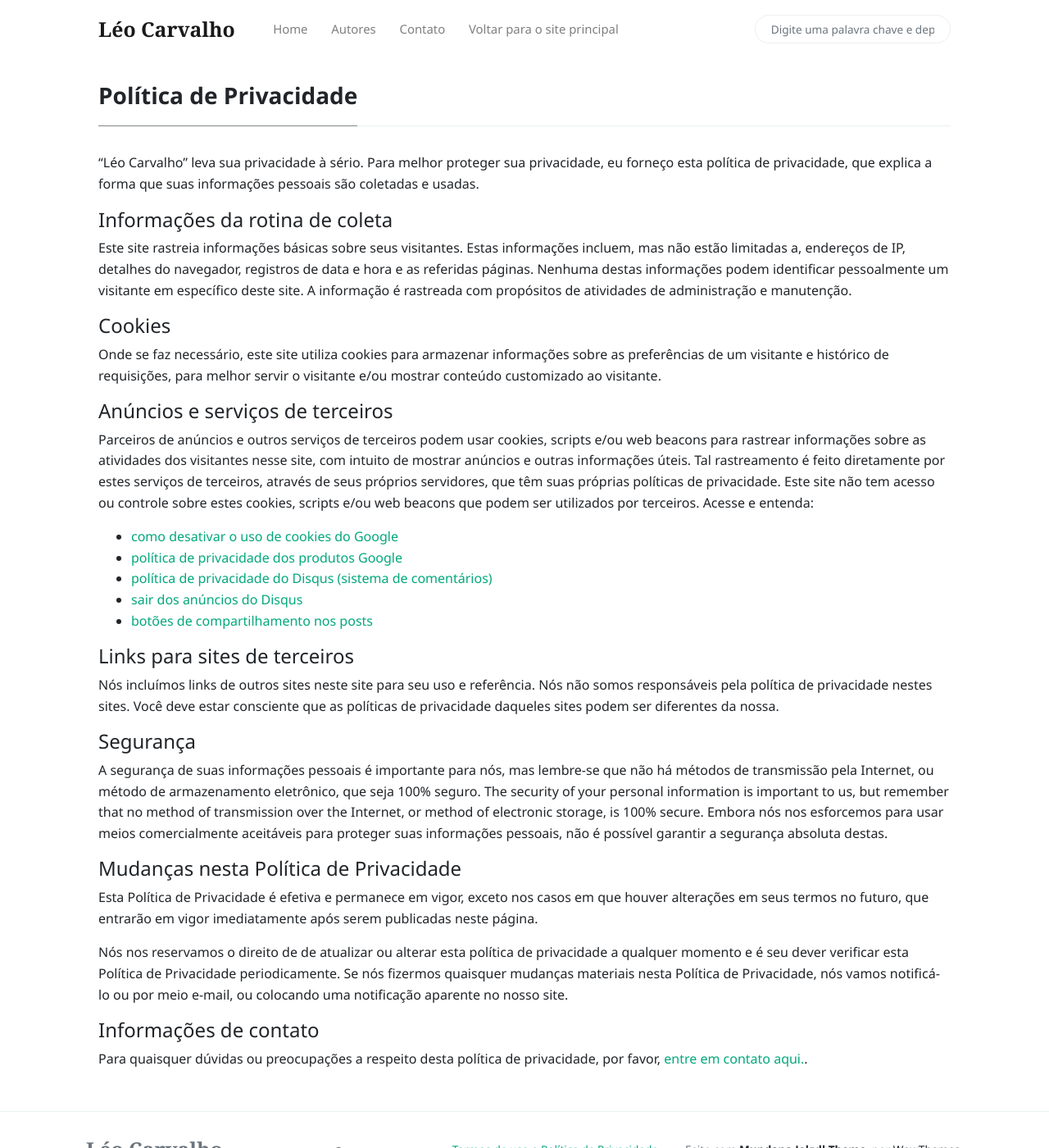
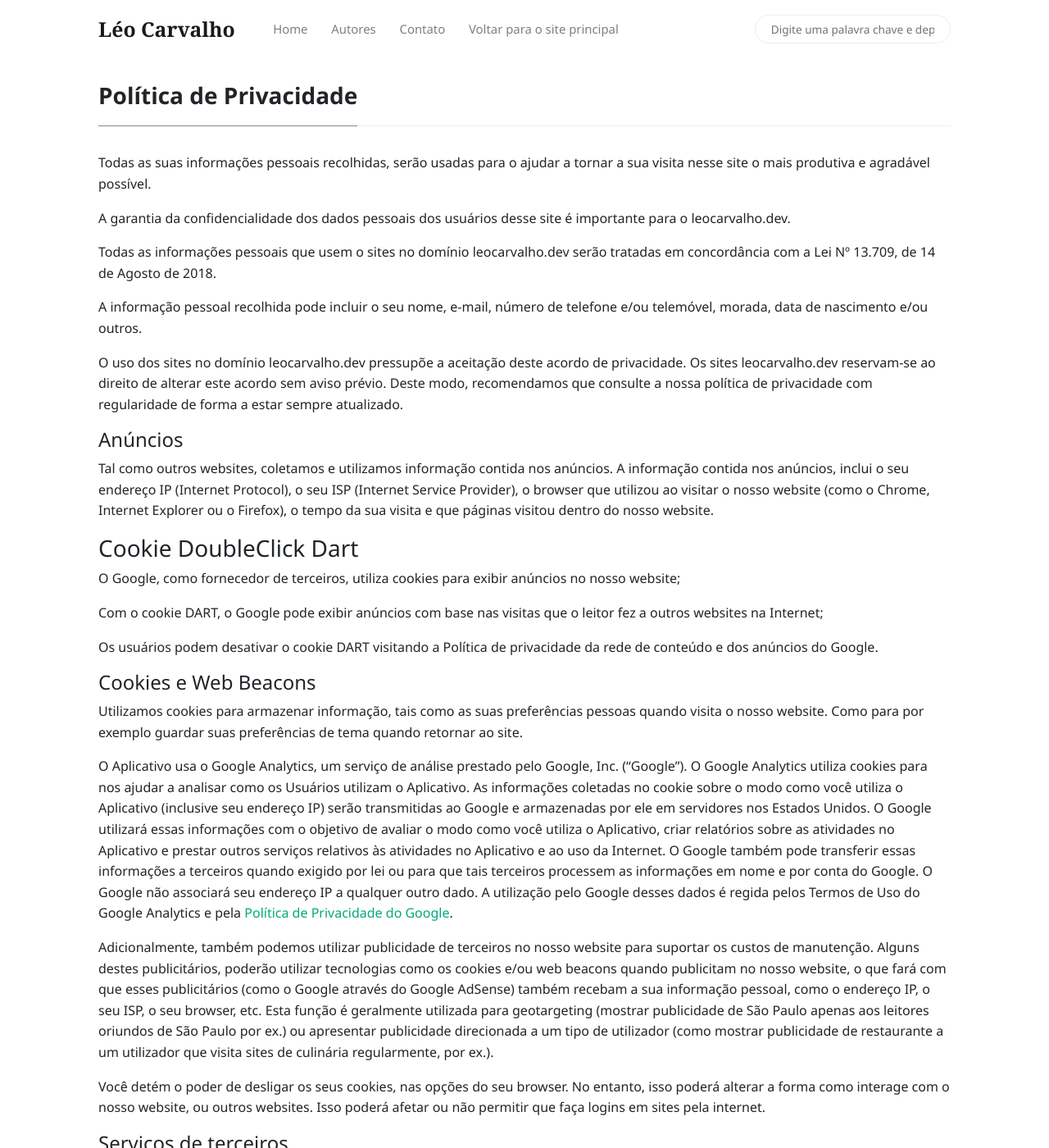
Before and after one commit to carvalholeo/carvalholeo.github.io, a Jekyll site: the page built from _pages/privacy-policy.md, in a window 1280 px wide and 1400 px high. Shown: the whole window at 82% size. Built offline with Jekyll 4.4.1, drawn with Linux system fonts in a browser that asks for light colours; nearby versions of some CDN libraries; some of the changed text lies outside the part shown.

Commit message:
Atualiza a politica de privacidade para ficar em conformidade com a LGPD

```diff
--- a/_pages/privacy-policy.md
+++ b/_pages/privacy-policy.md
@@ -3,25 +3,47 @@ title: "Política de Privacidade"
 permalink: "/privacy-policy.html"
 ---
 
-"{{site.name}}" leva sua privacidade à sério. Para melhor proteger sua privacidade, eu forneço esta política de privacidade, que explica a forma que suas informações pessoais são coletadas e usadas.
+Todas as suas informações pessoais recolhidas, serão usadas para o ajudar a tornar a sua visita nesse site o mais produtiva e agradável possível.
+
+A garantia da confidencialidade dos dados pessoais dos usuários desse site é importante para o leocarvalho.dev.
+
+Todas as informações pessoais que usem o sites no domínio leocarvalho.dev serão tratadas em concordância com a Lei Nº 13.709, de 14 de Agosto de 2018.
+
+A informação pessoal recolhida pode incluir o seu nome, e-mail, número de telefone e/ou telemóvel, morada, data de nascimento e/ou outros.
+
+O uso dos sites no domínio leocarvalho.dev pressupõe a aceitação deste acordo de privacidade. Os sites leocarvalho.dev reservam-se ao direito de alterar este acordo sem aviso prévio. Deste modo, recomendamos que consulte a nossa política de privacidade com regularidade de forma a estar sempre atualizado.
 
 
-#### Informações da rotina de coleta
+#### Anúncios
 
-Este site rastreia informações básicas sobre seus visitantes. Estas informações incluem, mas não estão limitadas a, endereços de IP, detalhes do navegador, registros de data e hora e as referidas páginas. Nenhuma destas informações podem identificar pessoalmente um visitante em específico deste site. A informação é rastreada com propósitos de atividades de administração e manutenção.
+Tal como outros websites, coletamos e utilizamos informação contida nos anúncios. A informação contida nos anúncios, inclui o seu endereço IP (Internet Protocol), o seu ISP (Internet Service Provider), o browser que utilizou ao visitar o nosso website (como o Chrome, Internet Explorer ou o Firefox), o tempo da sua visita e que páginas visitou dentro do nosso website.
 
 
-#### Cookies
+### Cookie DoubleClick Dart
 
-Onde se faz necessário, este site utiliza cookies para armazenar informações sobre as preferências de um visitante e histórico de requisições, para melhor servir o visitante e/ou mostrar conteúdo customizado ao visitante.
+O Google, como fornecedor de terceiros, utiliza cookies para exibir anúncios no nosso website;
+
+Com o cookie DART, o Google pode exibir anúncios com base nas visitas que o leitor fez a outros websites na Internet;
+
+Os usuários podem desativar o cookie DART visitando a Política de privacidade da rede de conteúdo e dos anúncios do Google.
 
 
-#### Anúncios e serviços de terceiros
+#### Cookies e Web Beacons
+
+Utilizamos cookies para armazenar informação, tais como as suas preferências pessoas quando visita o nosso website. Como para por exemplo guardar suas preferências de tema quando retornar ao site.
+
+O Aplicativo usa o Google Analytics, um serviço de análise prestado pelo Google, Inc. ("Google"). O Google Analytics utiliza cookies para nos ajudar a analisar como os Usuários utilizam o Aplicativo. As informações coletadas no cookie sobre o modo como você utiliza o Aplicativo (inclusive seu endereço IP) serão transmitidas ao Google e armazenadas por ele em servidores nos Estados Unidos. O Google utilizará essas informações com o objetivo de avaliar o modo como você utiliza o Aplicativo, criar relatórios sobre as atividades no Aplicativo e prestar outros serviços relativos às atividades no Aplicativo e ao uso da Internet. O Google também pode transferir essas informações a terceiros quando exigido por lei ou para que tais terceiros processem as informações em nome e por conta do Google. O Google não associará seu endereço IP a qualquer outro dado. A utilização pelo Google desses dados é regida pelos Termos de Uso do Google Analytics e pela [Política de Privacidade do Google][ppGoogle].
+
+Adicionalmente, também podemos utilizar publicidade de terceiros no nosso website para suportar os custos de manutenção. Alguns destes publicitários, poderão utilizar tecnologias como os cookies e/ou web beacons quando publicitam no nosso website, o que fará com que esses publicitários (como o Google através do Google AdSense) também recebam a sua informação pessoal, como o endereço IP, o seu ISP, o seu browser, etc. Esta função é geralmente utilizada para geotargeting (mostrar publicidade de São Paulo apenas aos leitores oriundos de São Paulo por ex.) ou apresentar publicidade direcionada a um tipo de utilizador (como mostrar publicidade de restaurante a um utilizador que visita sites de culinária regularmente, por ex.).
+
+Você detém o poder de desligar os seus cookies, nas opções do seu browser. No entanto, isso poderá alterar a forma como interage com o nosso website, ou outros websites. Isso poderá afetar ou não permitir que faça logins em sites pela internet.
+
+
+#### Serviços de terceiros
 
 Parceiros de anúncios e outros serviços de terceiros podem usar cookies, scripts e/ou web beacons  para rastrear informações sobre as atividades dos visitantes nesse site, com intuito de mostrar anúncios e outras informações úteis. Tal rastreamento é feito diretamente por estes serviços de terceiros, através de seus próprios servidores, que têm suas próprias políticas de privacidade. Este site não tem acesso ou controle sobre estes cookies, scripts e/ou web beacons que podem ser utilizados por terceiros. Acesse e entenda:
 
 * [como desativar o uso de cookies do Google][googleAdsLink]
-* [política de privacidade dos produtos Google][ppGoogle]
 * [política de privacidade do Disqus (sistema de comentários)][ppDisqus]
 * [sair dos anúncios do Disqus][adsDisqus]
 * [botões de compartilhamento nos posts][ppAddtoany]
@@ -29,12 +51,14 @@ Parceiros de anúncios e outros serviços de terceiros podem usar cookies, scrip
 
 #### Links para sites de terceiros
 
-Nós incluímos links de outros sites neste site para seu uso e referência. Nós não somos responsáveis pela política de privacidade nestes sites. Você deve estar consciente que as políticas de privacidade daqueles sites podem ser diferentes da nossa.
+Os sites no domínio leocarvalho.dev podem possuir conexões para outros sites, que podem conter informações úteis. A nossa política de privacidade não é aplicada a sites de terceiros, pelo que, caso visite outro site a partir do nosso, deverá ler a politica de privacidade do mesmo.
+
+Não nos responsabilizamos pela política de privacidade ou conteúdo presente nesses mesmos sites.
 
 
 #### Segurança
 
-A segurança de suas informações pessoais é importante para nós, mas lembre-se que não há métodos de transmissão pela Internet, ou método de armazenamento eletrônico, que seja 100% seguro. The security of your personal information is important to us, but remember that no method of transmission over the Internet, or method of electronic storage, is 100% secure. Embora nós nos esforcemos para usar meios comercialmente aceitáveis para proteger suas informações pessoais, não é possível garantir a segurança absoluta destas.
+A segurança de suas informações pessoais é importante para nós, mas lembre-se que não há métodos de transmissão pela Internet, ou método de armazenamento eletrônico, que seja 100% seguro. Embora nós nos esforcemos para usar meios comercialmente aceitáveis para proteger suas informações pessoais, não é possível garantir a segurança absoluta destas.
 
 
 #### Mudanças nesta Política de Privacidade
```
